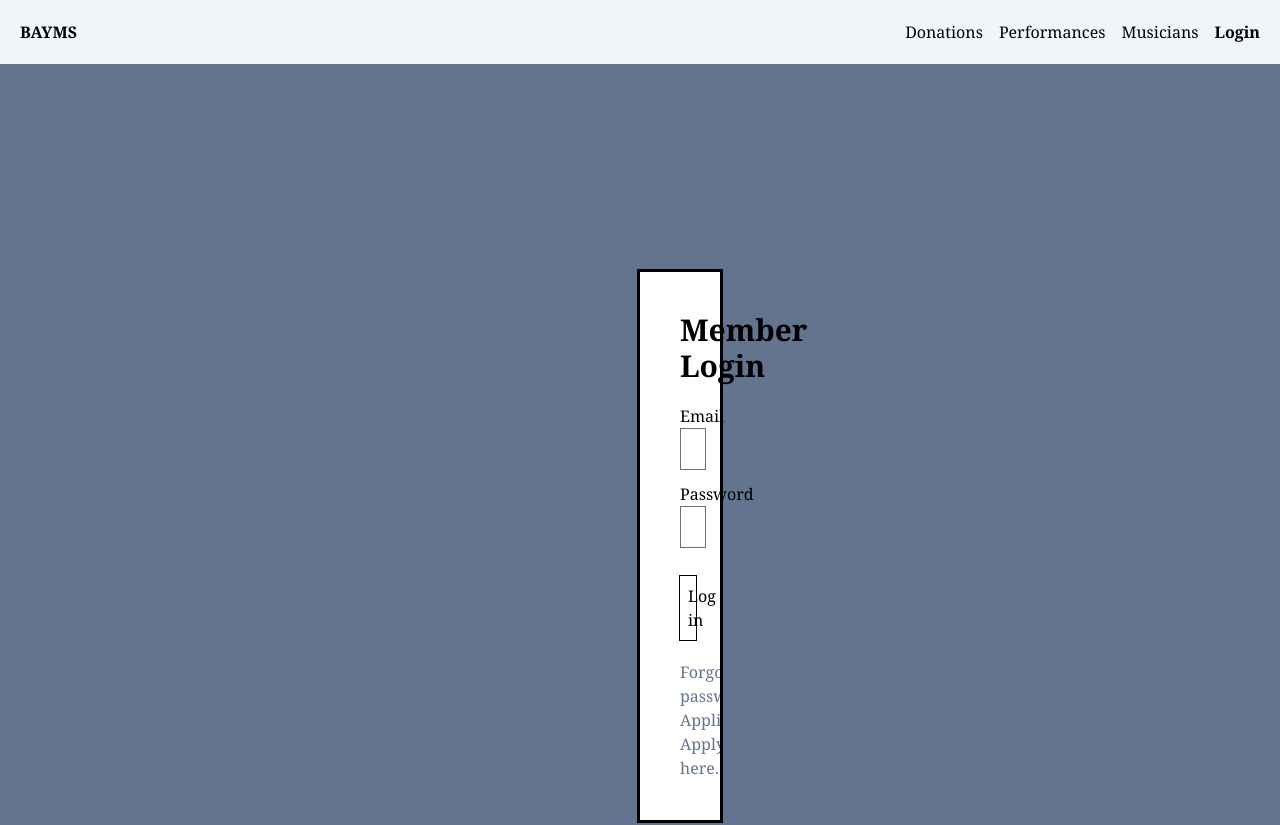
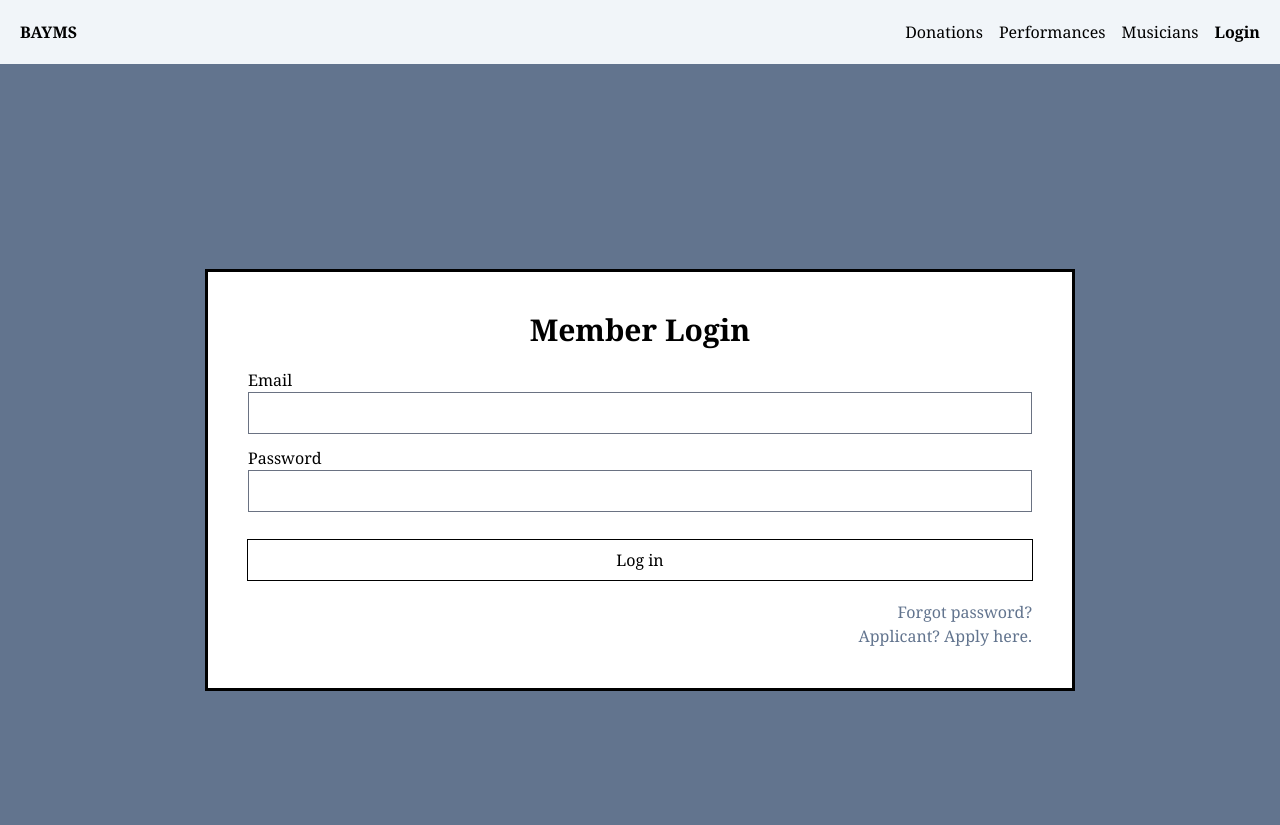
Before and after one commit to Injng/bayms-dev, a SvelteKit app: page /login in a window 1280 px wide. Shown: the top 825 px of the page. Built offline with nearby package versions, Linux system fonts and the light colour scheme; no server answers.

Commit message:
fix: increase width of login

```diff
--- a/src/routes/login/+page.svelte
+++ b/src/routes/login/+page.svelte
@@ -33,9 +33,9 @@
 <Header />
 
 <!-- Login Form -->
-<div class="relative bg-slate-500 p-4 md:p-52 md:pl-[40rem] md:pr-[40rem]">
-  <div class="relative outline outline-3 outline-black bg-white p-6 md:p-10 pb-5 font-serif">
-    <div class="text-center text-2xl md:text-3xl font-bold pb-5">Member Login</div>
+<div class="relative bg-slate-500 p-4 md:p-52 sm:pl-[40rem] sm:pr-[40rem]">
+  <div class="relative outline outline-3 outline-black bg-white p-6 sm:p-10 pb-5 font-serif">
+    <div class="text-center text-2xl sm:text-3xl font-bold pb-5">Member Login</div>
     <form method="POST" action="?/login">
       <div class="flex flex-col justify-end">
         <label class="pb-3">
```
